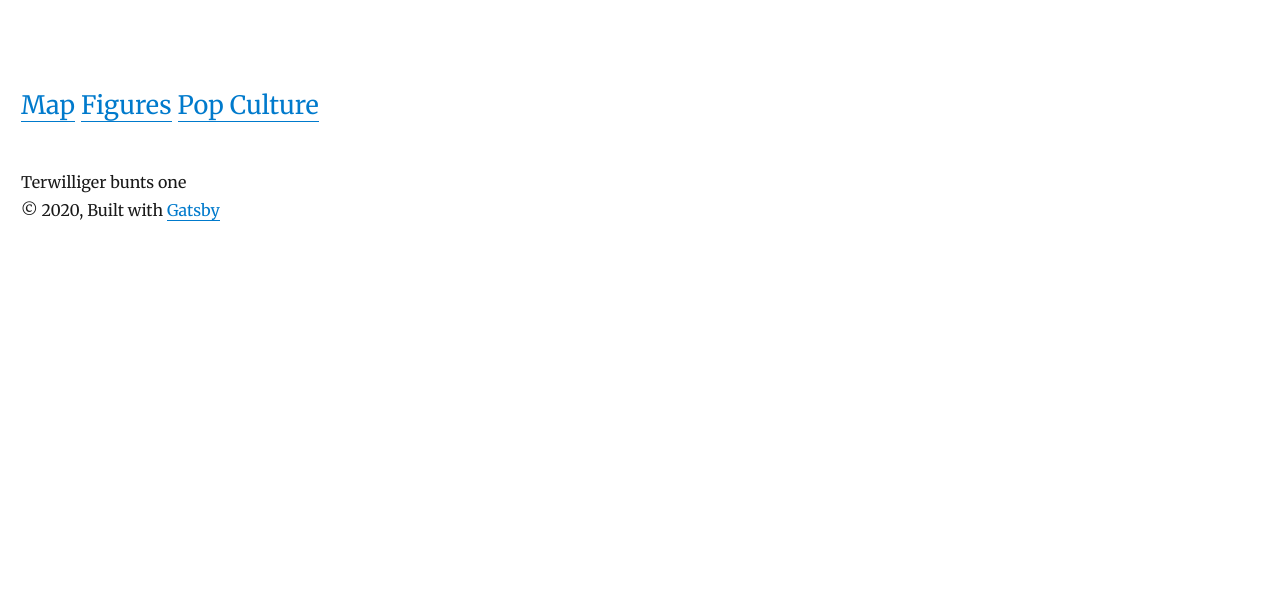
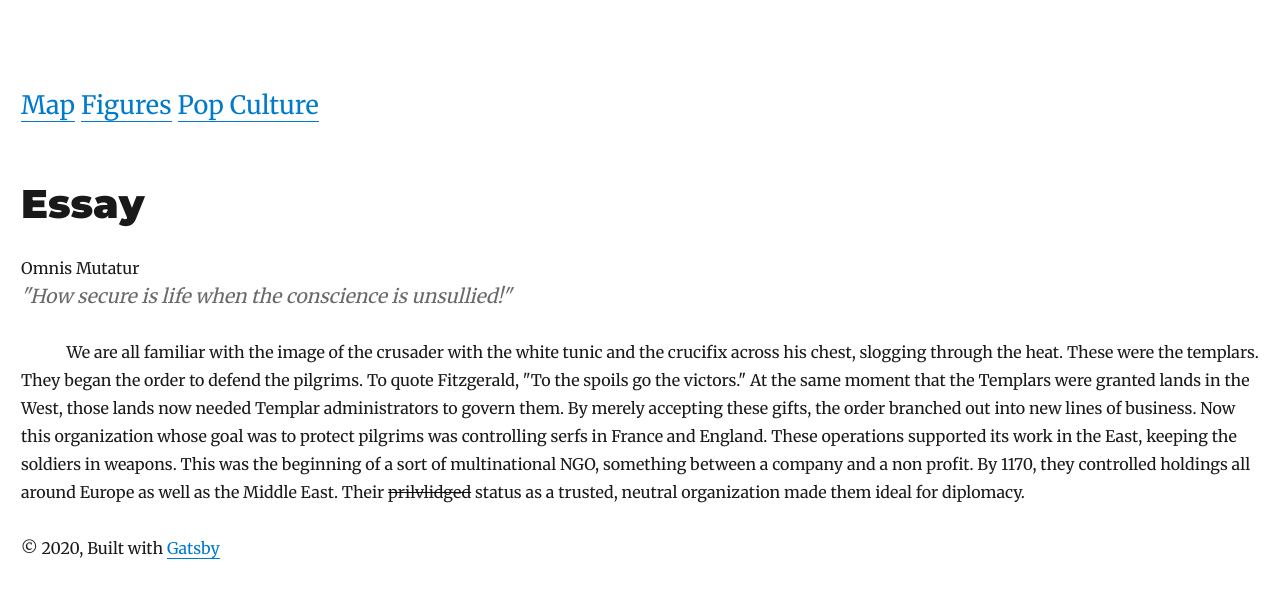
Before and after one commit to danielFrancisOlivieri/templars, a Gatsby site: page / in a window 1280 px wide. Built offline with nearby package versions, Linux system fonts and the light colour scheme; Gatsby itself is replaced by a stand-in of ours; some packages are replaced by stand-ins of ours.

Commit message:
Working query?

```diff
--- /dev/null
+++ b/content/blog/Essay/index.md
@@ -0,0 +1,18 @@
+---
+title: Essay
+date: "2020-05-01T22:12:03.284Z"
+description: "Omnis Mutatur"
+---
+
+> "How secure is life when the conscience is unsullied!"
+
+
+&nbsp;&nbsp;&nbsp;&nbsp;&nbsp;&nbsp;&nbsp;&nbsp;&nbsp;&nbsp;&nbsp;&nbsp;We are all familiar with the image of the crusader with the white tunic and the crucifix across his chest, slogging through the heat.
+These were the templars. They began the order to defend the pilgrims. To quote Fitzgerald, "To the spoils go the victors."
+At the same moment that the Templars were granted lands in the West, those lands now needed Templar administrators to govern them.
+By merely accepting these gifts, the order branched out into new lines of business.
+Now this organization whose goal was to protect pilgrims was controlling serfs in France and England.
+These operations supported its work in the East, keeping the soldiers in weapons.
+This was the beginning of a sort of multinational NGO, something between a company and a non profit.
+By 1170, they controlled holdings all around Europe as well as the Middle East.
+Their ~~prilvlidged~~ status as a trusted, neutral organization made them ideal for diplomacy.
--- a/src/pages/index.js
+++ b/src/pages/index.js
@@ -12,8 +12,9 @@ console.log(data)
 
     <Layout location={location}>
       <SEO title="All posts" />
-
-         <div>Terwilliger bunts one</div>
+    <h1>{data.markdownRemark.frontmatter.title} </h1>
+         <div> {data.markdownRemark.frontmatter.description} </div>
+         <section dangerouslySetInnerHTML={{ __html: data.markdownRemark.html }} />
 
     </Layout>
     </div>
```
